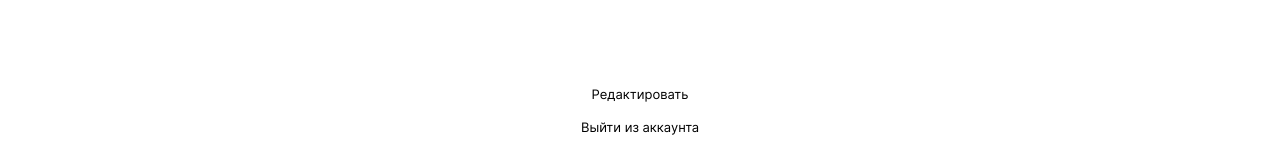
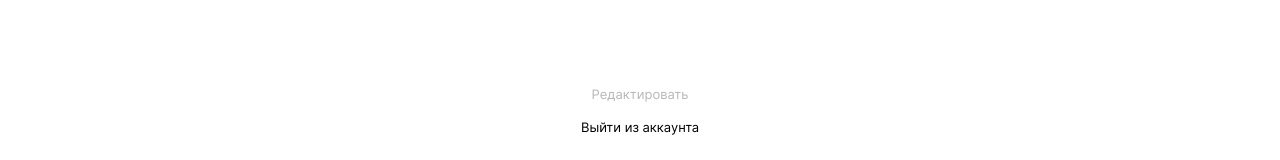
Before and after one commit to ladykot/movies-explorer-frontend, a React (Create React App) app in the folder src/: page /profile in a window 1280 px wide. Shown: the part 526-686 px from the top of the page. Built offline with nearby package versions, Linux system fonts and the light colour scheme; the HTML template or start-up script is replaced by a standard one.

Commit message:
fix: input error styles & message about change user data

```diff
--- a/src/components/Profile/Profile.css
+++ b/src/components/Profile/Profile.css
@@ -123,6 +123,7 @@ profile__edit-message_disable {
 
 .form__inputs-error_profile {
     text-align: right;
+    width: 60%;
 }
 
 .form__line {
--- a/src/components/Profile/Profile.js
+++ b/src/components/Profile/Profile.js
@@ -1,4 +1,4 @@
-import React, { useState } from 'react';
+import React, { useRef, useState } from 'react';
 import './Profile.css';
 import Header from 'components/Header/Header';
 import '../Form/Form.css';
@@ -26,6 +26,8 @@ function Profile({ title, handelLogUot, buttonText, onUpdateUser }) {
   // состояние кнопки Редактировать
   const [isActiveEdit, setIsActiveEdit] = useState(false);
 
+  // const input = useRef();
+
   // обработчик кнопки Выйти вызывает внешнюю функцию, переданную пропсом
   const handelLogoutProfile = () => {
     handelLogUot();
@@ -38,6 +40,7 @@ function Profile({ title, handelLogUot, buttonText, onUpdateUser }) {
 
   // обработчики инпутов
   function handleNameChange(event) {
+    setIsActiveEdit(true);
     setName(event.target.value);
     const input = event.target;
     setName(input.value);
@@ -50,6 +53,7 @@ function Profile({ title, handelLogUot, buttonText, onUpdateUser }) {
   }
 
   function handleEmailChange(event) {
+    setIsActiveEdit(true);
     setEmail(event.target.value);
     const input = event.target;
     setEmail(input.value);
@@ -64,20 +68,23 @@ function Profile({ title, handelLogUot, buttonText, onUpdateUser }) {
   // обработчик кнопки Редактировать
   const handleSubmitProfile = (e) => {
     e.preventDefault();
+    // setIsActiveEdit(false)
     // Передаём значения управляемых компонентов во внешний обработчик
-    onUpdateUser({
-      name,
-      email,
-    });
+    // onUpdateUser({
+    //   name,
+    //   email,
+    // });
+
     // после сохранения/несохранения данных выводим сообщение
-    if (isSaveData) {
+    if (!isSaveData) {
       setMessage('Данные успешно сохранены');
-
-    // } else {
-    //   setMessage('Что-то пошло не так');
+      setIsSaveData(false); // начальное состояние
+    } else {
+      setMessage('Что-то пошло не так');
     }
 
-    setIsSaveData(!isSaveData);
+    setIsActiveEdit(false)
+
   };
 
   return (
@@ -132,8 +139,8 @@ function Profile({ title, handelLogUot, buttonText, onUpdateUser }) {
 
           <button
             onClick={handleSubmitProfile}
-            type="button"
-            disabled={isActiveEdit}
+            type="submit"
+            disabled={!isActiveEdit}
             className="profile__links-item"
           >
             Редактировать
```
